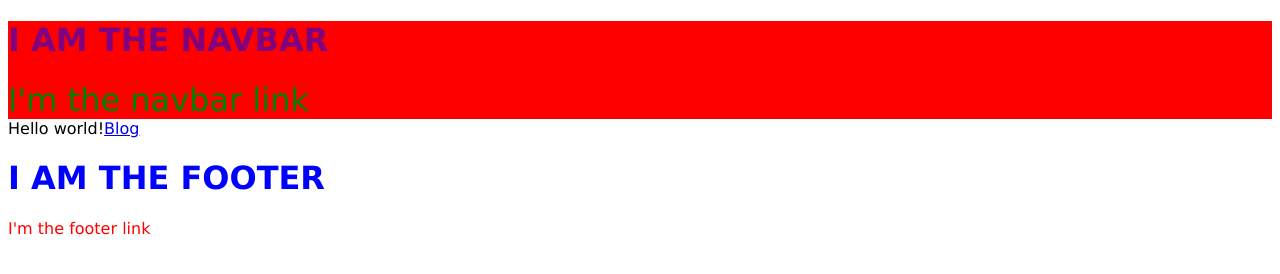
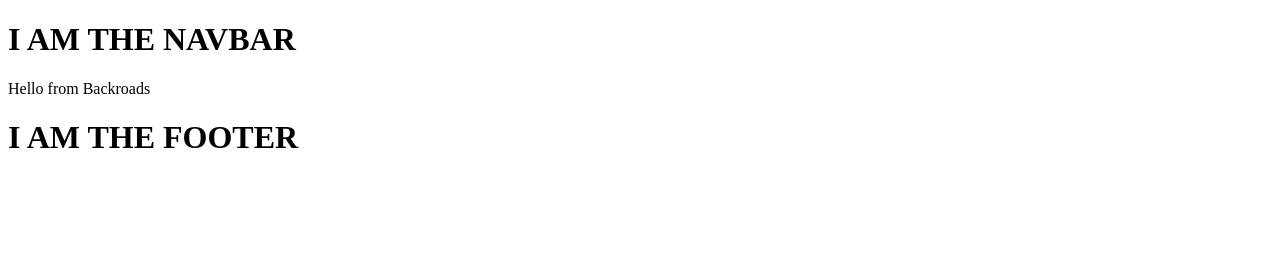
Before and after one commit to kv-n/gatsby-backraods, a Gatsby site: page / in a window 1280 px wide. Built offline with nearby package versions, Linux system fonts and the light colour scheme; Gatsby itself is replaced by a stand-in of ours.

Commit message:
removes css files

```diff
--- a/src/components/Footer.js
+++ b/src/components/Footer.js
@@ -4,7 +4,6 @@ const Footer = () => {
     return (
         <div>
             <h1>I AM THE FOOTER</h1>
-            <div className="links">I'm the footer link</div>
         </div>
     )
 }
--- a/src/components/Layout.css
+++ /dev/null
@@ -1,18 +0,0 @@
-h1 {
-    color: blue;
-    text-transform: uppercase;
-}
-
-body{
-    font-family: Verdana, Geneva, Tahoma, sans-serif;
-}
-
-.links {
-    color: red;
-
-}
-
-/*
-
-
-*/
--- a/src/components/Layout.js
+++ b/src/components/Layout.js
@@ -1,7 +1,6 @@
 import React from 'react'
 import Navbar from './Navbar'
 import Footer from './Footer'
-import "./Layout.css"
 
 const Layout = ({ children }) => {
     return (
--- a/src/components/Navbar.js
+++ b/src/components/Navbar.js
@@ -1,11 +1,9 @@
 import React from 'react'
-import styles from './navbar.module.css'
 
 const Navbar = () => {
     return (
-        <div className={styles.navbar}>
+        <div>
             <h1>I AM THE NAVBAR</h1>
-            <div className={styles.links}>I'm the navbar link</div>
         </div>
     )
 }
--- a/src/components/navbar.module.css
+++ /dev/null
@@ -1,12 +0,0 @@
-.navbar {
-    background: red;
-}
-
-.links {
-    color: green;
-    font-size: 2rem;
-}
-
-.navbar h1 {
-    color: purple;
-}
--- a/src/pages/index.js
+++ b/src/pages/index.js
@@ -4,8 +4,5 @@ import Layout from '../components/Layout'
 
 export default () =>
         <Layout>
-
-            Hello world!
-        <Link to="/blog">Blog</Link>
-
+        <div>Hello from Backroads</div>
         </Layout>
```
